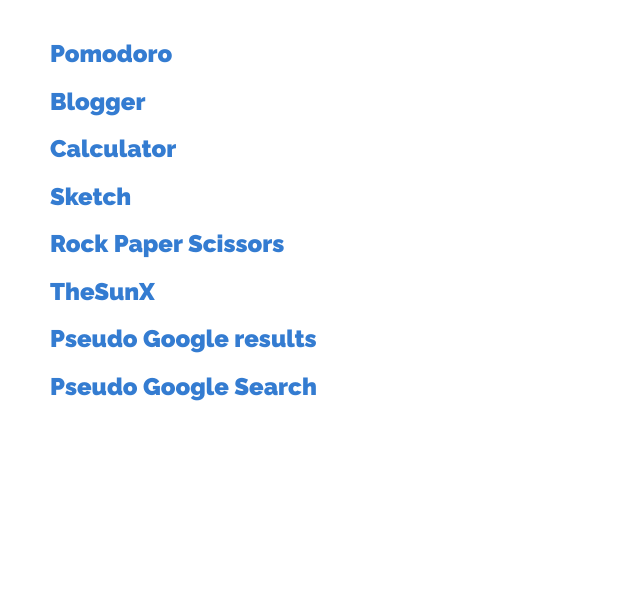
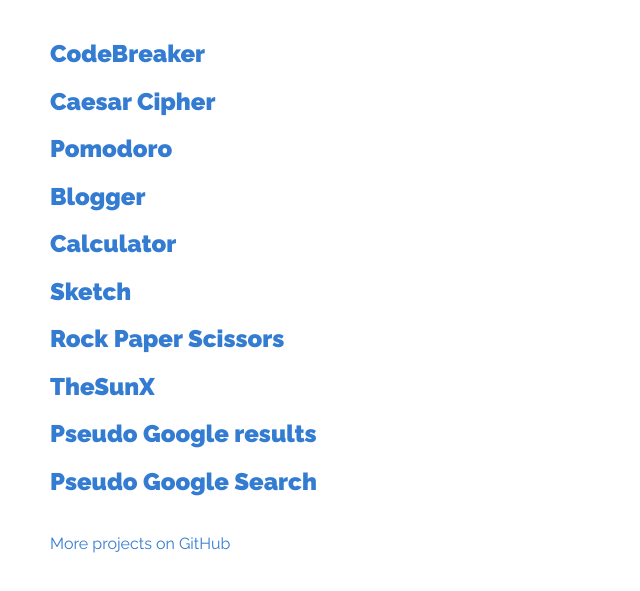
Before and after one commit to anikeef/old-github-page, a plain HTML site: page index.html in a window 1280 px wide. Shown: the part 119-710 px from the top of the page, without its empty margins (0-640 px from the left). Drawn offline with Linux system fonts and the light colour scheme.

Commit message:
Add caesar and codebreaker

```diff
--- a/index.html
+++ b/index.html
@@ -8,6 +8,8 @@
 </head>
 <body>
   <h1>Projects</h1>
+  <h2><a href="https://anikeef-codebreaker.herokuapp.com">CodeBreaker</a></h2>
+  <h2><a href="https://anikeef-cipher.herokuapp.com">Caesar Cipher</a></h2>
   <h2><a href="https://anikeef.github.io/pomodoro">Pomodoro</a></h2>
   <h2><a href="https://anikeef-blog.herokuapp.com">Blogger</a></h2>
   <h2><a href="https://anikeef.github.io/calc">Calculator</a></h2>
@@ -16,5 +18,6 @@
   <h2><a href="https://anikeef.github.io/thesunx">TheSunX</a></h2>
   <h2><a href="https://anikeef.github.io/pseudo-google-results">Pseudo Google results</a></h2>
   <h2><a href="https://anikeef.github.io/pseudo-google-search">Pseudo Google Search</a></h2>
+  <a href="https://github.com/anikeef?tab=repositories" class="more">More projects on GitHub</a>
 </body>
 </html>
--- a/style.css
+++ b/style.css
@@ -15,3 +15,8 @@ h1 {
   font-size: 64px;
   font-weight: 200;
 }
+
+.more {
+  display: block;
+  padding-top: 20px;
+}
```
